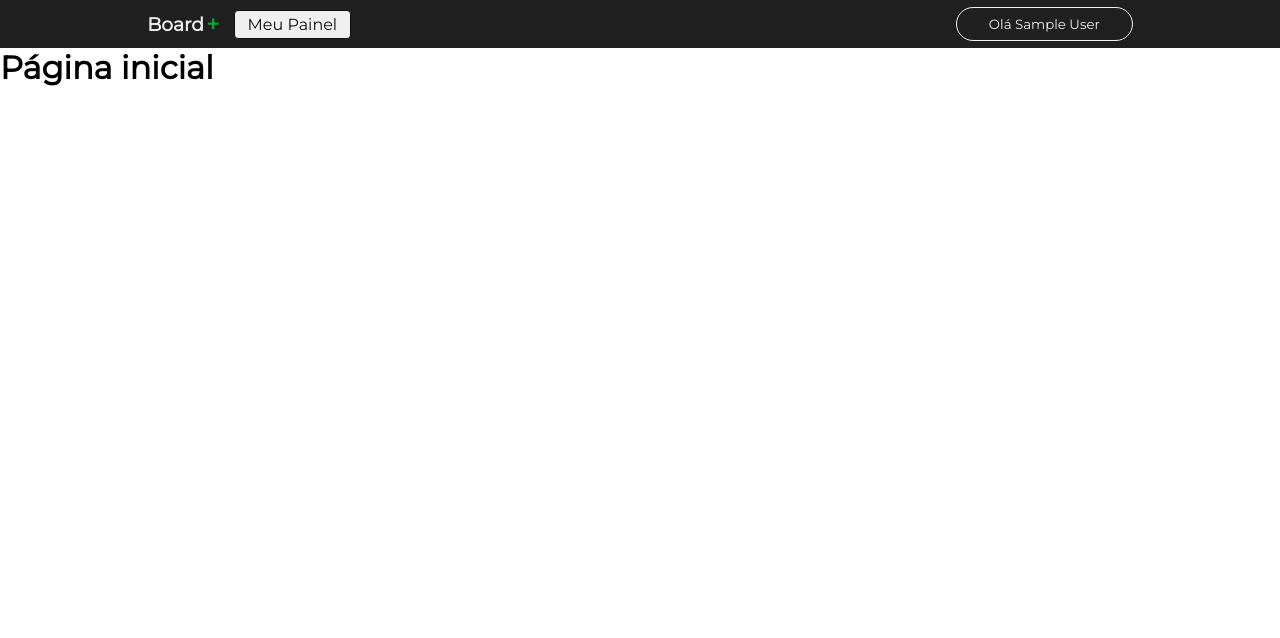
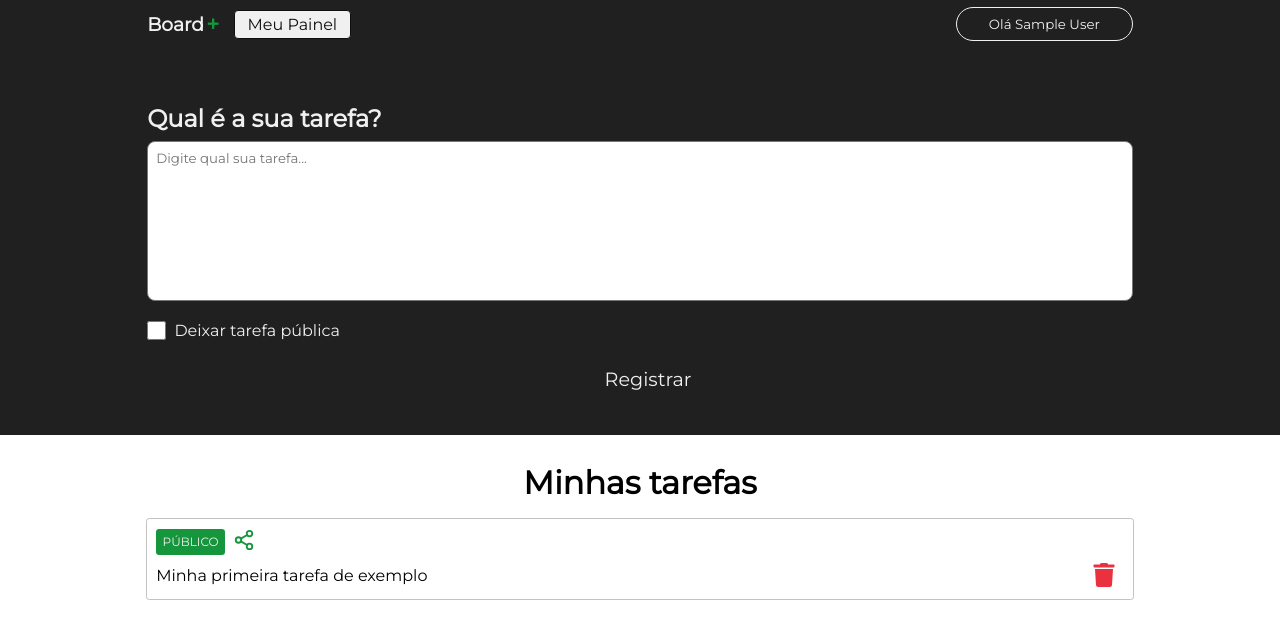
Before and after one commit to luhoro/board-task, a Next.js app: page /dashboard in a window 1280 px wide. Shown: the top 638 px of the page. Built offline with nearby package versions, Linux system fonts and the light colour scheme; no server answers; sample sign-in values are in the browser's storage.

Commit message:
Feat: Dashboard section

```diff
--- a/package.json
+++ b/package.json
@@ -16,6 +16,7 @@
     "next-auth": "^4.23.1",
     "react": "18.2.0",
     "react-dom": "18.2.0",
+    "react-icons": "^4.10.1",
     "typescript": "5.2.2"
   }
 }
--- a/src/components/Header/Header.module.css
+++ b/src/components/Header/Header.module.css
@@ -26,7 +26,7 @@
 
 .logo span {
   font-weight: bold;
-  color: #10a034;
+  color: var(--color-green);
   padding-left: 3px;
   display: inline-block;
   transform: scale(1.20);
--- /dev/null
+++ b/src/components/Textarea/Textarea.module.css
@@ -0,0 +1,8 @@
+.textarea {
+  width: 100%;
+  resize: none;
+  height: 160px;
+  border-radius: .5rem;
+  outline: none;
+  padding: .5rem;
+}
--- /dev/null
+++ b/src/components/Textarea/index.tsx
@@ -0,0 +1,10 @@
+import { HTMLProps } from 'react'
+import styles from './Textarea.module.css'
+
+const Textarea = ({ ...rest}: HTMLProps<HTMLTextAreaElement>) => {
+  return (
+    <textarea className={styles.textarea} {...rest} ></textarea>
+  )
+}
+
+export default Textarea
--- a/src/pages/dashboard/Dashboard.module.css
+++ b/src/pages/dashboard/Dashboard.module.css
@@ -0,0 +1,121 @@
+.container {
+  width: 100%;
+}
+
+.container button {
+  background-color: transparent;
+  border: 0;
+  margin: 0 .5rem;
+  cursor: pointer;
+}
+
+.content {
+  background-color: #202020;
+  width: 100%;
+  display: flex;
+  align-items: center;
+  justify-content: center;
+}
+
+.contentForm {
+  max-width: 1024px;
+  width: 100%;
+  padding: 0 1.2rem 2rem 1.2rem;
+  margin-top: 3.5rem;
+}
+
+.title {
+  color: #f0f0f0;
+  margin-bottom: 0.5rem;
+}
+
+.checkboxArea {
+  margin: 1rem 0;
+  display: flex;
+  align-items: center;
+}
+
+.checkboxArea label {
+  margin-left: 0.5rem;
+  color: #f0f0f0;
+}
+
+.checkbox {
+  width: 1.2rem;
+  height: 1.2rem;
+  padding: 0.5rem 1rem;
+}
+
+.button {
+  width: 100%;
+  border: none;
+  border-radius: 0.2rem;
+  color: #f0f0f0;
+  background-color: var(--color-green);
+  padding: 0.7rem 0;
+  font-size: 1.2rem;
+  cursor: pointer;
+  transition: all 300ms;
+}
+
+.button:hover {
+  background-color: var(--color-green-hover);
+  color: #d6d6d6;
+}
+
+.taskContainer {
+  margin: 1.8rem auto 0 auto;
+  padding: 0 1.1rem;
+  width: 100%;
+  max-width: 1024px;
+  display: flex;
+  flex-direction: column;
+}
+
+.taskContainer a {
+  text-decoration: none;
+  color: #202020;
+}
+
+.taskContainer h1 {
+  text-align: center;
+  font-size: 2rem;
+  margin-bottom: 1rem;
+}
+
+.task {
+  margin-bottom: 0.8rem;
+  line-height: 140%;
+  display: flex;
+  flex-direction: column;
+  align-items: flex-start;
+  border: 1.5px solid #c2c2c2;
+  border-radius: 0.2rem;
+  padding: 0.6rem;
+}
+
+.tagContainer {
+  display: flex;
+  align-items: center;
+  justify-content: center;
+  margin-bottom: 0.5rem;
+}
+
+.tag {
+  padding: .1rem .4rem;
+  background-color: var(--color-green);
+  color: #f0f0f0;
+  border-radius: .2rem;
+  font-size: 12px;
+}
+
+.taskContent {
+  display: flex;
+  align-items: center;
+  justify-content: space-between;
+  width: 100%;
+}
+
+.taskContent p {
+  white-space: pre-wrap;
+}
--- a/src/pages/dashboard/index.tsx
+++ b/src/pages/dashboard/index.tsx
@@ -1,5 +1,11 @@
+import { GetServerSideProps } from 'next'
 import styles from './Dashboard.module.css'
 import Head from 'next/head'
+
+import { getSession } from 'next-auth/react'
+import Textarea from '@/src/components/Textarea'
+import { FiShare2 } from 'react-icons/fi'
+import { FaTrash } from 'react-icons/fa'
 
 const Dashboard = () => {
   return (
@@ -8,9 +14,72 @@
         <title>Meu painel de tarefas</title>
       </Head>
 
-       <h1>Página inicial</h1>
+      <main className={styles.main}>
+        <section className={styles.content}>
+          <div className={styles.contentForm}>
+            <h1 className={styles.title}>Qual é a sua tarefa?</h1>
+
+            <form>
+              <Textarea placeholder="Digite qual sua tarefa..." />
+              <div className={styles.checkboxArea}>
+                <input
+                  id="public"
+                  type="checkbox"
+                  className={styles.checkbox }
+                />
+                <label htmlFor="public">Deixar tarefa pública</label>
+              </div>
+
+              <button type="submit" className={styles.button}>
+                Registrar
+              </button>
+            </form>
+          </div>
+        </section>
+
+        <section className={styles.taskContainer}>
+          <h1>Minhas tarefas</h1>
+
+          <article className={styles.task}>
+            <div className={styles.tagContainer}>
+              <label className={styles.tag}>PÚBLICO</label>
+
+              <button className={styles.shareButton}>
+                <FiShare2 size={22} color="#16963c" />
+              </button>
+            </div>
+
+            <div className={styles.taskContent}>
+              <p>Minha primeira tarefa de exemplo</p>
+              <button className={styles.trash}>
+                <FaTrash
+                  size={24}
+                  color='#ea3140'
+                />
+              </button>
+            </div>
+          </article>
+        </section>
+      </main>
     </div>
   )
 }
 
 export default Dashboard
+
+export const getServerSideProps: GetServerSideProps = async ({ req }) => {
+  const session = await getSession({ req })
+
+  if (!session?.user) {
+    // if there is no user, redirect to home page
+    return {
+      redirect: {
+        destination: '/',
+        permanent: false,
+      },
+    }
+  }
+  return {
+    props: {},
+  }
+}
--- a/src/styles/globals.css
+++ b/src/styles/globals.css
@@ -7,3 +7,12 @@
   list-style: none;
   font-family: 'Montserrat', sans-serif;
 }
+
+body {
+  min-height: 100vh;
+}
+
+:root {
+  --color-green: #16963c;
+  --color-green-hover: #196e32;
+}
```
Also changed, not shown: 1 other file (tests, documents, lock files or other folders).
